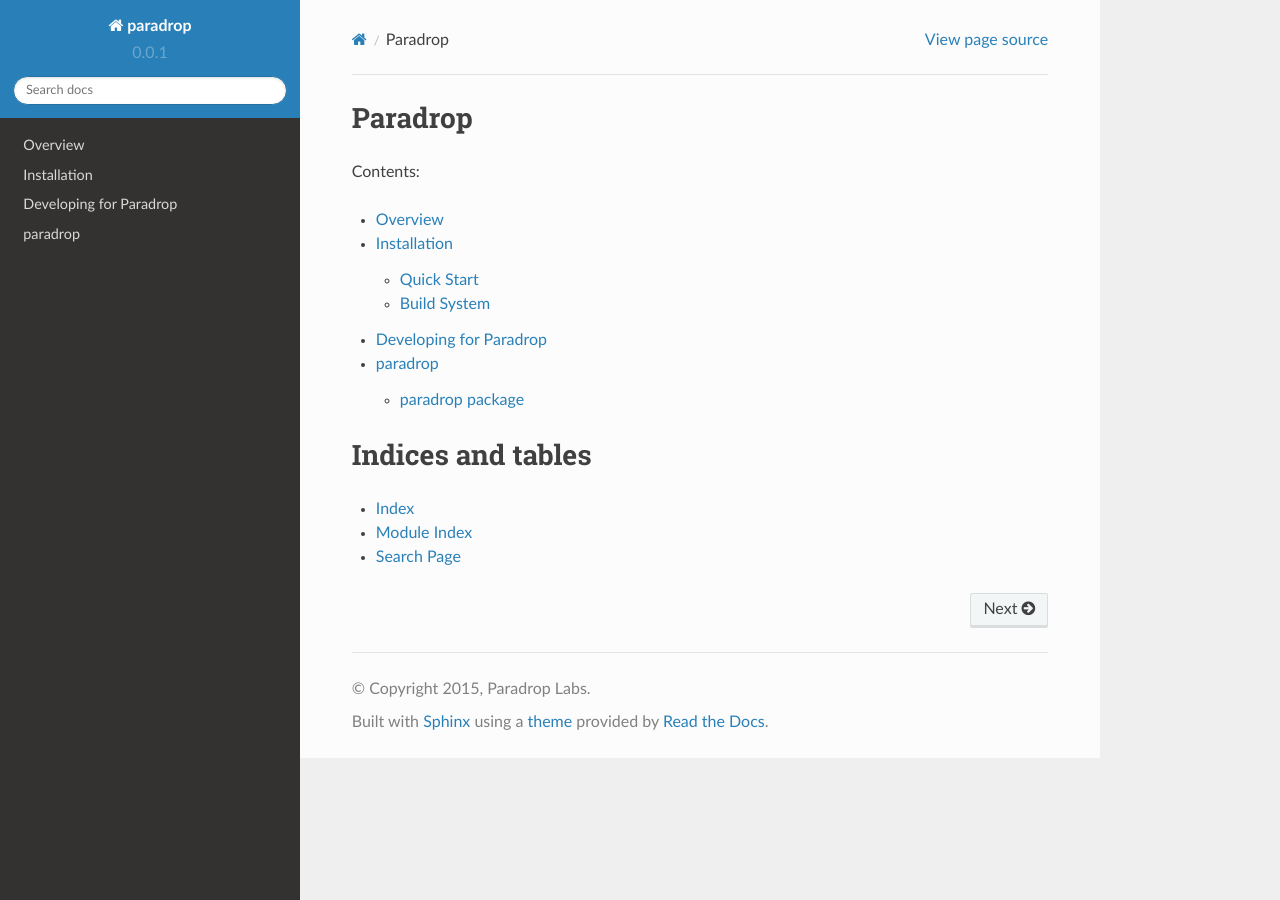
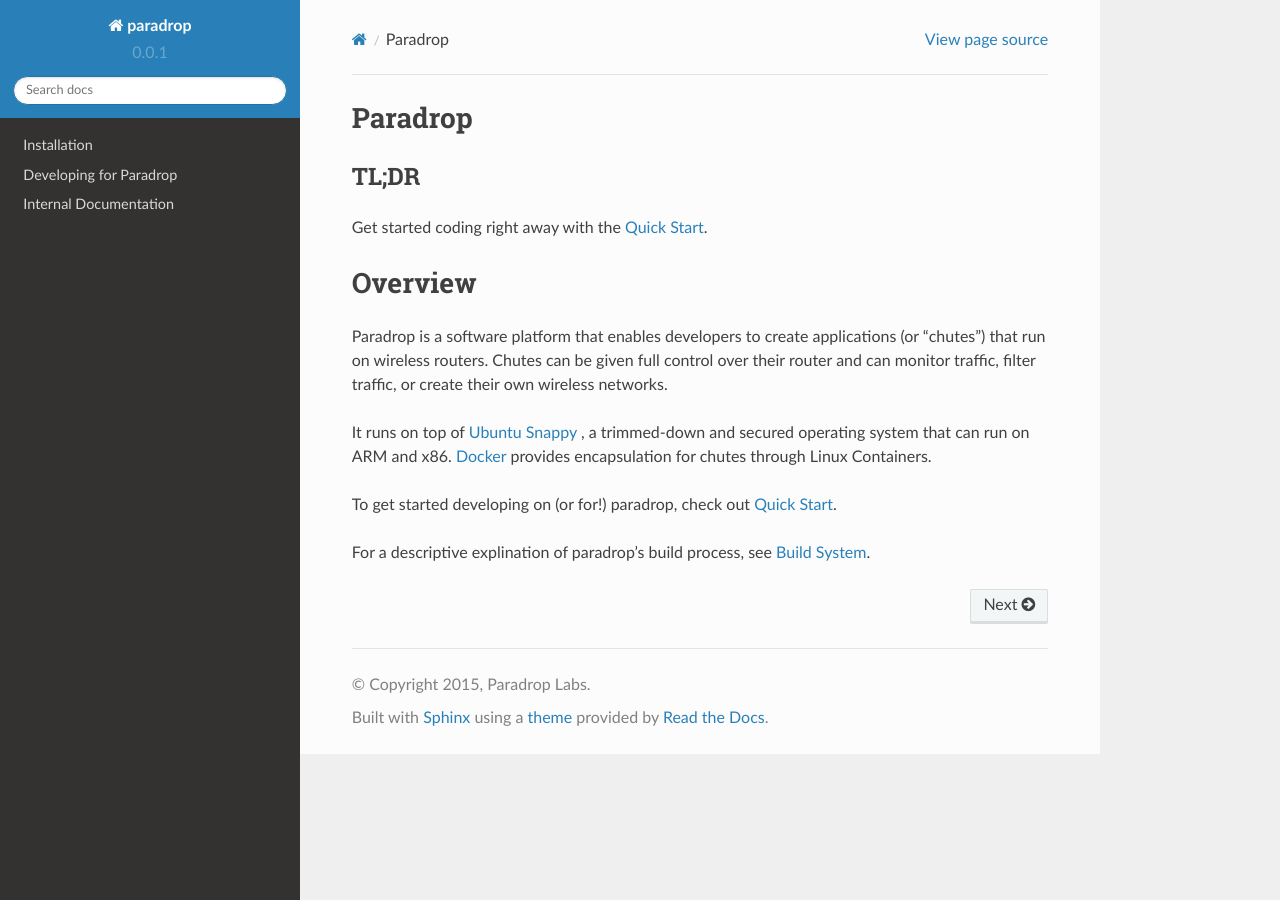
Before and after one commit to ParadropLabs/Paradrop, a Sphinx documentation site: the page built from docs/index.rst, in a window 1280 px wide. Built offline with Sphinx 7.4.7 and the Read the Docs theme 2.0.0, drawn with Linux system fonts in a browser that asks for light colours.

Commit message:
fleshing out build system docs

```diff
--- a/docs/paradrop.frontend.rst
+++ b/docs/api/paradrop.frontend.rst
@@ -9,6 +9,8 @@
 
 .. automodule:: paradrop.frontend.stuff
     :members:
+    :undoc-members:
+    :show-inheritance:
 
 
 Module contents
@@ -16,3 +18,5 @@
 
 .. automodule:: paradrop.frontend
     :members:
+    :undoc-members:
+    :show-inheritance:
--- a/docs/conf.py
+++ b/docs/conf.py
@@ -24,6 +24,8 @@
 sys.path.insert(0, os.path.abspath('../paradrop/'))
 
 # -- General configuration ------------------------------------------------
+
+add_module_names = False
 
 import os
 on_rtd = os.environ.get('READTHEDOCS', None) == 'True'
@@ -220,25 +222,25 @@
 # -- Options for LaTeX output ---------------------------------------------
 
 latex_elements = {
-# The paper size ('letterpaper' or 'a4paper').
-#'papersize': 'letterpaper',
+    # The paper size ('letterpaper' or 'a4paper').
+    #'papersize': 'letterpaper',
 
-# The font size ('10pt', '11pt' or '12pt').
-#'pointsize': '10pt',
+    # The font size ('10pt', '11pt' or '12pt').
+    #'pointsize': '10pt',
 
-# Additional stuff for the LaTeX preamble.
-#'preamble': '',
+    # Additional stuff for the LaTeX preamble.
+    #'preamble': '',
 
-# Latex figure (float) alignment
-#'figure_align': 'htbp',
+    # Latex figure (float) alignment
+    #'figure_align': 'htbp',
 }
 
 # Grouping the document tree into LaTeX files. List of tuples
 # (source start file, target name, title,
 #  author, documentclass [howto, manual, or own class]).
 latex_documents = [
-  (master_doc, 'paradrop.tex', u'paradrop Documentation',
-   u'Paradrop Labs', 'manual'),
+    (master_doc, 'paradrop.tex', u'paradrop Documentation',
+     u'Paradrop Labs', 'manual'),
 ]
 
 # The name of an image file (relative to this directory) to place at the top of
@@ -281,9 +283,9 @@
 # (source start file, target name, title, author,
 #  dir menu entry, description, category)
 texinfo_documents = [
-  (master_doc, 'paradrop', u'paradrop Documentation',
-   author, 'paradrop', 'One line description of project.',
-   'Miscellaneous'),
+    (master_doc, 'paradrop', u'paradrop Documentation',
+     author, 'paradrop', 'One line description of project.',
+     'Miscellaneous'),
 ]
 
 # Documents to append as an appendix to all manuals.
--- a/docs/index.rst
+++ b/docs/index.rst
@@ -6,21 +6,19 @@
 Paradrop
 ====================================
 
-Contents:
+TL;DR
+-----
+
+Get started coding right away with the :doc:`quickstart`.
+
+
 
 .. toctree::
    :maxdepth: 2
+   :hidden:
 
-   overview
    installation
    developing for paradrop
-   modules
+   api/modules
 
-
-
-Indices and tables
-==================
-
-* :ref:`genindex`
-* :ref:`modindex`
-* :ref:`search`
+.. include:: overview.rst
```
Also changed, not shown: docs/api/modules.rst (added, +30 -0 lines), docs/api/paradrop.backend.rst (added, +22 -0 lines), docs/api/paradrop.rst (renamed from docs/paradrop.rst, +12 -0 lines), docs/build system.rst (+45 -15 lines), docs/modules.rst (deleted, +0 -7 lines), 6 other files.
